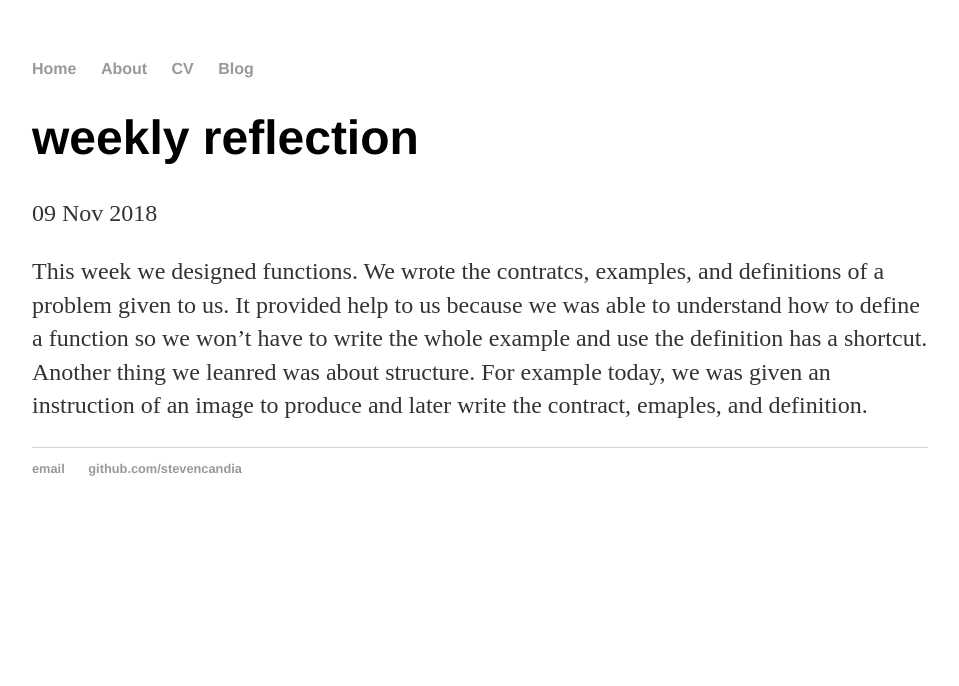
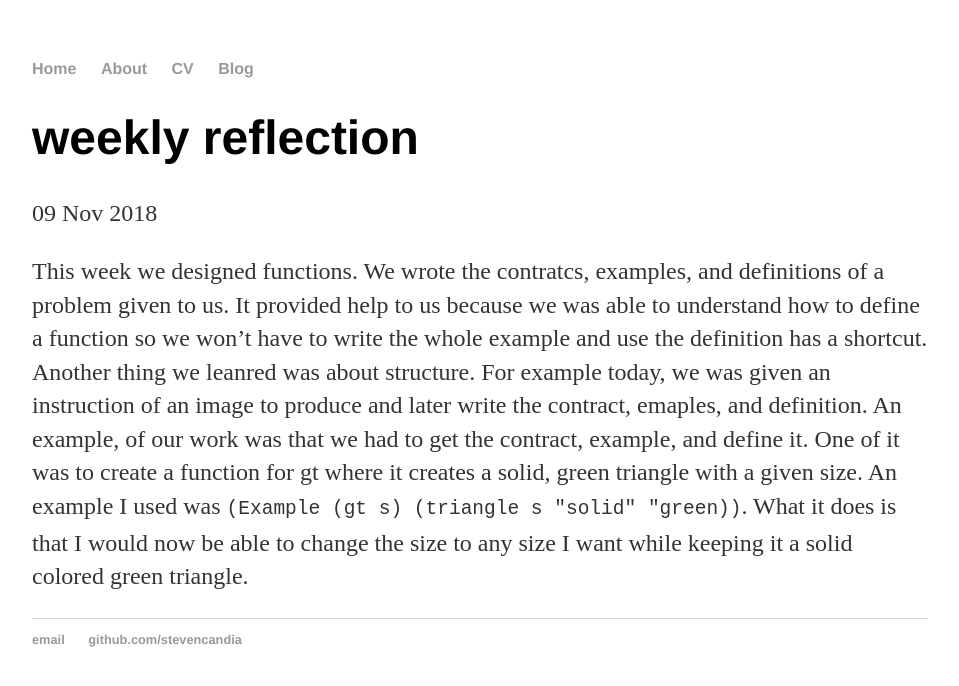
Before and after one commit to stevenc2620/stevenc2620.github.io, a Jekyll site: the page built from _posts/2018-11-09-weekly-reflection-08.md, in a window 1280 px wide. Shown: the top 686 px of the page, without its empty margins (160-1119 px from the left). Built offline with Jekyll 4.4.1, drawn with Linux system fonts in a browser that asks for light colours.

Commit message:
Update 2018-11-09-weekly-reflection-08.md

````diff
--- a/_posts/2018-11-09-weekly-reflection-08.md
+++ b/_posts/2018-11-09-weekly-reflection-08.md
@@ -4,4 +4,4 @@ title: weekly reflection
 date: 2018-11-09
 ---
 
-This week we designed functions. We wrote the contratcs, examples, and definitions of a problem given to us. It provided help to us because we was able to understand how to define a function so we won't have to write the whole example and use the definition has a shortcut. Another thing we leanred was about structure. For example today, we was given an instruction of an image to produce and later write the contract, emaples, and definition.
+This week we designed functions. We wrote the contratcs, examples, and definitions of a problem given to us. It provided help to us because we was able to understand how to define a function so we won't have to write the whole example and use the definition has a shortcut. Another thing we leanred was about structure. For example today, we was given an instruction of an image to produce and later write the contract, emaples, and definition. An example, of our work was that we had to get the contract, example, and define it. One of it was to create a function for gt where it creates a solid, green triangle with a given size. An example I used was ```(Example (gt s) (triangle s "solid" "green))```. What it does is that I would now be able to change the size to any size I want while keeping it a solid colored green triangle.
````
